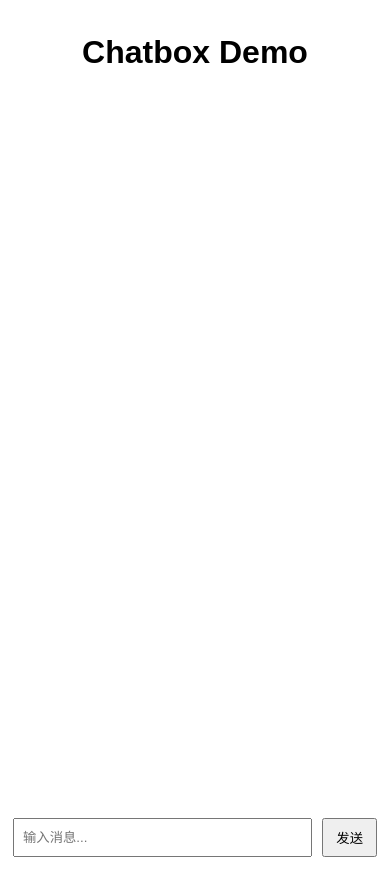
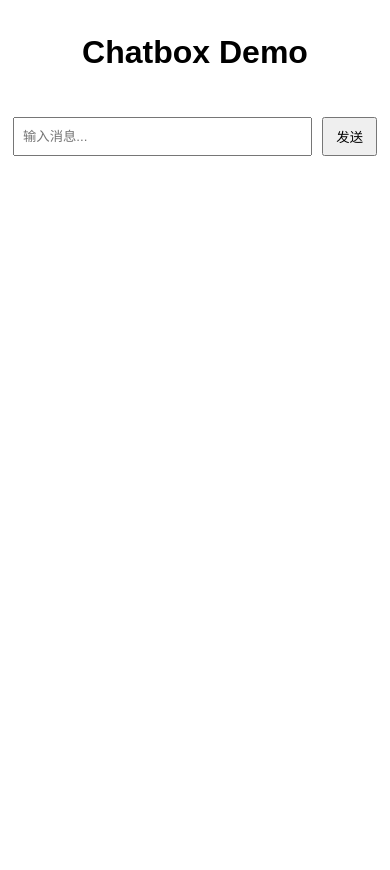
Before and after one commit to zhangchunfai/chatbox-frontend, a React (Create React App) app: page / in a window 390 px wide. After the commit the page ends 844 px from the top, so only its background shows below. Built offline with nearby package versions, Linux system fonts and the light colour scheme.

Commit message:
chatbox.css 版本3的第3次升级

```diff
--- a/src/components/ChatBox.css
+++ b/src/components/ChatBox.css
@@ -1,13 +1,12 @@
 /* 整体容器 */
 .chatbox-container {
-  max-width: 600px;
+  max-width: 100%; /* 占满屏幕宽度 */
   margin: 0 auto;
   font-family: Arial, sans-serif;
-  background-color: white; /* 保持白色背景 */
+  background-color: white;
   padding: 10px;
   display: flex;
   flex-direction: column;
-  height: 100vh; /* 让聊天框在手机上也能自适应 */
 }
 
 /* 标题 */
@@ -19,9 +18,9 @@
 /* 消息区域 */
 .chatbox-messages {
   padding: 10px;
-  flex: 1; /* 自动填满剩余空间 */
+  flex: 1;
   overflow-y: auto;
-  margin-bottom: 10px;
+  margin-bottom: 16px; /* 输入框与消息区间隔为两个输入框高度 */
   display: flex;
   flex-direction: column;
 }
@@ -30,19 +29,23 @@
 .message {
   margin: 5px 0;
   display: flex;
-  max-width: 80%;
   word-wrap: break-word;
 }
 
-/* AI 消息在左边 */
+/* AI 消息紧贴最左边 */
 .message.ai {
   align-self: flex-start;
   color: #333;
+  max-width: 83.33%; /* 占屏幕 5/6 */
+  text-align: left;
 }
 
-/* 用户消息在右边，浅黄色框框 */
+/* 用户消息靠近右边，但留出 1/6 空白 */
 .message.user {
   align-self: flex-end;
+  max-width: 83.33%; /* 占屏幕 5/6 */
+  text-align: right;
+  margin-right: 16.6%; /* 留出 1/6 空白 */
 }
 
 .message.user .text {
@@ -76,10 +79,13 @@
 /* 响应式布局：手机屏幕时自动缩小 */
 @media (max-width: 768px) {
   .chatbox-container {
-    max-width: 100%;
     padding: 5px;
   }
-  .chatbox-messages {
-    height: 70vh; /* 手机上自动缩放 */
+  .message.ai,
+  .message.user {
+    max-width: 90%; /* 手机上更宽一些 */
+  }
+  .message.user {
+    margin-right: 10%; /* 手机上留出 1/10 空白 */
   }
 }
```
